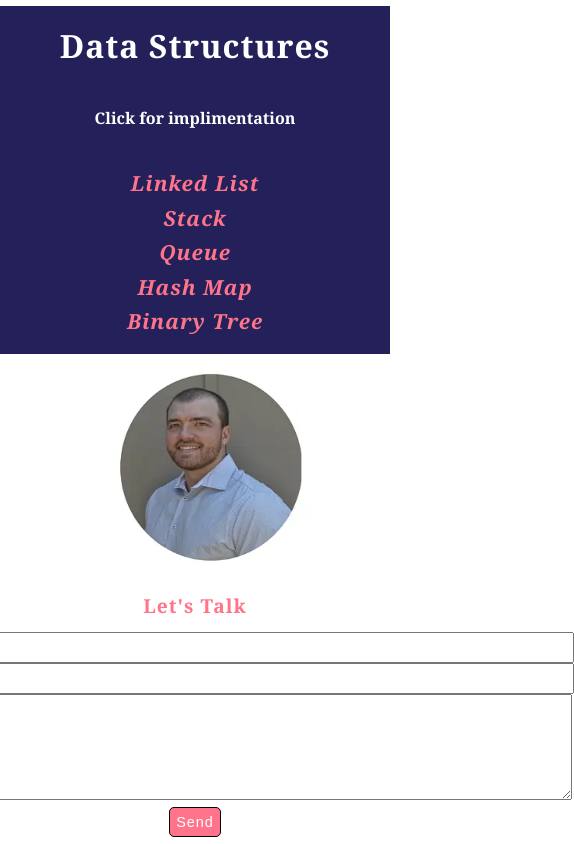
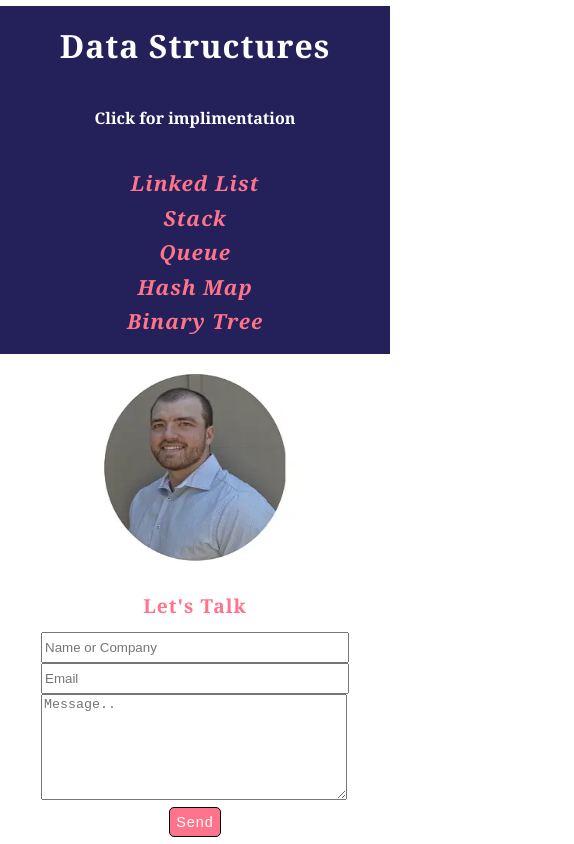
Before and after one commit to stetsonharding/devportfolio, a React (Create React App) app: page / in a window 390 px wide. Shown: the part 3405-4249 px from the top of the page, 574 px wide, since content can reach past the window. Built offline with nearby package versions, Linux system fonts and the light colour scheme; the HTML template or start-up script is replaced by a standard one.

Commit message:
Contact responsive on all screen sizes.

```diff
--- a/src/components/ContactForm.js
+++ b/src/components/ContactForm.js
@@ -55,6 +55,7 @@ function ContactForm() {
           name="email"
         />
         <textarea
+          className="contact-input"
           id="contacts-message"
           placeholder="Message.."
           required
--- a/src/css/Contact.css
+++ b/src/css/Contact.css
@@ -8,7 +8,6 @@
 /* Self portrait */
 .self-portrait-container {
   min-width: 500px;
-  margin-left: 2rem;
   display: flex;
   justify-content: center;
   align-items: center;
@@ -25,3 +24,25 @@
     flex-direction: column;
   }
 }
+
+/* Small devices (portrait tablets and large phones, 600px and up) */
+@media only screen and (min-width: 600px) {
+  .contact-container {
+    flex-direction: column;
+  }
+}
+
+/* Medium devices (landscape tablets, 768px and up) */
+@media only screen and (min-width: 768px) {
+}
+
+/* Large devices (laptops/desktops, 992px and up) */
+@media only screen and (min-width: 992px) {
+}
+
+/* Extra large devices (large laptops and desktops, 1200px and up) */
+@media only screen and (min-width: 1200px) {
+  .contact-container {
+    flex-direction: row;
+  }
+}
--- a/src/css/ContactForm.css
+++ b/src/css/ContactForm.css
@@ -1,14 +1,10 @@
 /* Contact form sizes */
 .contact-input {
-  min-width: 750px;
-  max-width: 750px;
   min-height: 25px;
 }
 #contacts-message {
   min-height: 100px;
   max-height: 150px;
-  min-width: 750px;
-  max-width: 750px;
 }
 
 /* Submit btn */
@@ -37,3 +33,35 @@
   font-weight: bold;
   letter-spacing: 1px;
 }
+
+/* Extra small devices (phones, 600px and down) */
+@media only screen and (max-width: 600px) {
+  .contact-input {
+    min-width: 300px;
+    max-width: 300px;
+  }
+}
+
+/* Small devices (portrait tablets and large phones, 600px and up) */
+@media only screen and (min-width: 600px) {
+  .contact-input {
+    min-width: 550px;
+    max-width: 550px;
+  }
+}
+
+/* Medium devices (landscape tablets, 768px and up) */
+@media only screen and (min-width: 768px) {
+}
+
+/* Large devices (laptops/desktops, 992px and up) */
+@media only screen and (min-width: 992px) {
+}
+
+/* Extra large devices (large laptops and desktops, 1200px and up) */
+@media only screen and (min-width: 1200px) {
+  .contact-input {
+    min-width: 750px;
+    max-width: 750px;
+  }
+}
```
Also changed, not shown: src/logo.svg (deleted).
